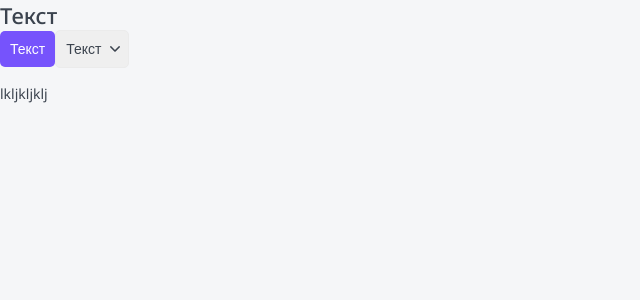
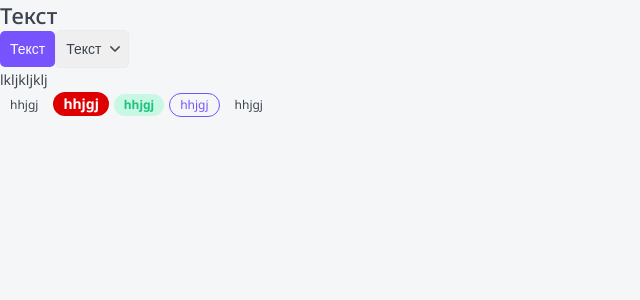
Before and after one commit to andreysulymka/Next-TypeScript, a Next.js app in the folder top-app/: page / in a window 1280 px wide. Shown: the top 300 px of the page, without its empty margins (0-640 px from the left). Built offline with nearby package versions, Linux system fonts and the light colour scheme.

Commit message:
finished Ptag component and add Tag component

```diff
--- a/top-app/app/components/Ptag/Ptag.module.css
+++ b/top-app/app/components/Ptag/Ptag.module.css
@@ -1,5 +1,7 @@
 /* stylelint-disable indentation */
-.p {}
+.p {
+    margin: 0;
+}
 
 .m {
     font-size: 14px;
@@ -8,6 +10,7 @@
 
 .l {
     font-size: 16px;
+    line-height: 24px;
 }
 
 .xl {
--- a/top-app/app/components/Ptag/Ptag.tsx
+++ b/top-app/app/components/Ptag/Ptag.tsx
@@ -2,13 +2,14 @@ import PtagProps from "./Ptag.props";
 import styles from './Ptag.module.css'
 import cn from 'classnames'
 
-const Ptag = ({children, height = 'm' }:PtagProps):JSX.Element => {
+const Ptag = ({children, height = 'm', className, ...props }:PtagProps):JSX.Element => {
     return (
-        <p className={cn(styles.p, {
+        <p className={cn(styles.p, className, {
             [styles.m]: height == 'm',
             [styles.l]: height == 'l',
             [styles.xl]: height == 'xl'
-        })}>
+        })}
+        {...props}>
         {children}
         </p>
  )
--- /dev/null
+++ b/top-app/app/components/Tag/Tag.module.css
@@ -0,0 +1,54 @@
+/* stylelint-disable indentation */
+.tag {
+    display: inline-block;
+
+    box-sizing: border-box;
+    margin-right: 5px;
+
+    border-radius: 20px;
+}
+
+.m {
+    padding: 5px 10px;
+
+    font-size: 12px;
+    line-height: 12px;
+}
+
+.l {
+    padding: 5px 10px;
+
+    font-size: 14px;
+    line-height: 14px;
+}
+
+.ghost {
+    border: 1px solid var(--grey-light);
+}
+
+.red {
+    color: var(--white);
+    background: #DE0000;
+
+    font-weight: bold;
+}
+
+.grey {
+    color: var(--white);
+    background: #B3C0D9;
+
+    font-weight: bold;
+}
+
+.green {
+    color: var(--green);
+    background: var(--mint-green);
+
+    font-weight: bold;
+}
+
+.primary {
+    color: var(--primary);
+    border: 1px solid var(--primary);
+    background: none;
+}
--- /dev/null
+++ b/top-app/app/components/Tag/Tag.tsx
@@ -0,0 +1,24 @@
+import TagProps from "./Tag.props";
+import styles from './Tag.module.css'
+import cn from 'classnames'
+
+const Tag = ({children, height = 'm', color = 'ghost', href, className, ...props }:TagProps):JSX.Element => {
+    return (
+        <div className={cn(styles.tag, className, {
+            [styles.m]: height == 'm',
+            [styles.l]: height == 'l',
+            [styles.ghost]: color == 'ghost',
+            [styles.red]: color == 'red',
+            [styles.green]: color == 'green',
+            [styles.grey]: color == 'grey',
+            [styles.primary]: color == 'primary',
+        })}
+            {...props}>
+            {href ?
+                <a href={href}>{children}</a> :
+                <>{children}</>}
+        </div>
+ )
+}
+
+export default Tag;
--- a/top-app/app/components/index.ts
+++ b/top-app/app/components/index.ts
@@ -1,3 +1,4 @@
 export * from './Htag/Htag';
 export * from './Button/Button';
-export * from './Ptag/Ptag'
+export * from './Ptag/Ptag';
+export * from './Tag/Tag'
--- a/top-app/app/page.tsx
+++ b/top-app/app/page.tsx
@@ -1,6 +1,7 @@
 import Button from "./components/Button/Button";
 import Htag from "./components/Htag/Htag";
 import Ptag from "./components/Ptag/Ptag";
+import Tag from "./components/Tag/Tag";
 
 
 
@@ -11,6 +12,11 @@ export default function Home() {
       <Button appearance="primary">Текст</Button>
       <Button appearance="ghost" arrow="down">Текст</Button>
       <Ptag>lkljkljklj</Ptag>
+      <Tag>hhjgj</Tag>
+      <Tag height="l" color='red'>hhjgj</Tag>
+      <Tag color='green'>hhjgj</Tag>
+      <Tag color='primary'>hhjgj</Tag>
+      <Tag href="string">hhjgj</Tag>
     </>
   )
 }
```
Also changed, not shown: top-app/app/components/Tag/Tag.props.ts (added, +10 -0 lines).
